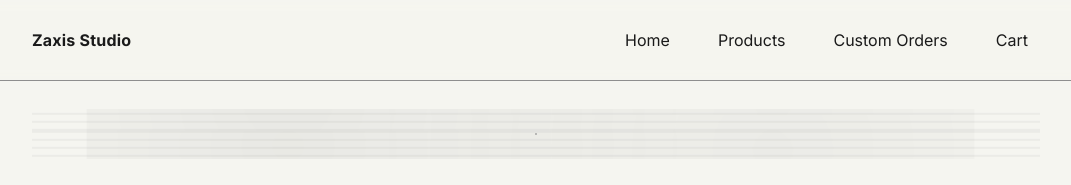
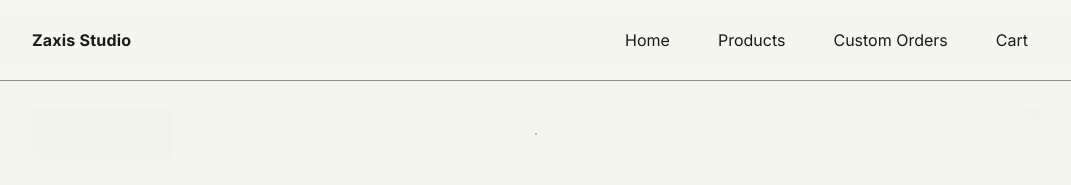
Before and after one commit to itsmk42/zaxisstudio, a Next.js app: page / in a window 1280 px wide. Shown: the top 185 px of the page, without its empty margins (104-1175 px from the left). Built offline with nearby package versions, Linux system fonts and the light colour scheme; no server answers; the database is empty.

Commit message:
feat(ui): refine product card typography and add subtle geometric animated background with performant CSS transforms

```diff
--- a/app/globals.css
+++ b/app/globals.css
@@ -70,7 +70,10 @@ html, body {
 .card-media img { width: 100%; height: auto; display: block; }
 .card-body { padding: 12px; }
 .card-title { margin: 0 0 8px; font-size: 18px; }
-.price { color: var(--muted); font-weight: 600; }
+.card-title { font-size: clamp(18px, 2.2vw, 22px); }
+.card-body p { font-size: 14px; line-height: 1.5; }
+.card-desc { font-size: 14px; line-height: 1.5; }
+.price { color: var(--muted); font-weight: 700; font-size: 16px; }
 .btn {
   appearance: none;
   border: 1px solid var(--border);
@@ -146,7 +149,64 @@ a:hover, a:focus, a:focus-visible { text-decoration: none; }
 
 /* Hero section */
 .hero { position: relative; margin: 12px 0 28px; }
-.hero-bg { position: absolute; inset: 0; background: radial-gradient(circle at 20% 30%, rgba(0,0,0,0.05), transparent 50%), radial-gradient(circle at 80% 70%, rgba(0,0,0,0.04), transparent 50%), repeating-linear-gradient(180deg, rgba(0,0,0,0.04) 0 2px, transparent 2px 8px); animation: bg-scan 10s linear infinite; }
+.hero-bg { position: absolute; inset: 0; background: transparent; contain: paint; }
+/* Dynamic geometric shapes — subtle and performant */
+.hero-bg::before,
+.hero-bg::after {
+  content: "";
+  position: absolute;
+  will-change: transform;
+  -webkit-transform: translate3d(0,0,0);
+  transform: translate3d(0,0,0);
+  backface-visibility: hidden;
+  opacity: 0.12; /* subtle */
+  pointer-events: none;
+}
+.hero-bg::before {
+  left: -8%;
+  top: -6%;
+  width: 220px;
+  height: 220px;
+  border-radius: 16px;
+  background: linear-gradient(135deg, rgba(26,26,26,0.12), rgba(26,26,26,0));
+  border: 1px solid rgba(142,142,142,0.25);
+  -webkit-animation: geom-sway 22s linear infinite;
+  animation: geom-sway 22s linear infinite;
+}
+.hero-bg::after {
+  right: -6%;
+  bottom: -8%;
+  width: 160px;
+  height: 160px;
+  border-radius: 50%;
+  background: radial-gradient(circle at 30% 30%, rgba(26,26,26,0.10), rgba(26,26,26,0));
+  border: 1px solid rgba(142,142,142,0.20);
+  -webkit-animation: geom-orbit 18s linear infinite;
+  animation: geom-orbit 18s linear infinite;
+}
+@-webkit-keyframes geom-sway {
+  0%   { -webkit-transform: translate3d(-10%, -10%, 0) rotate(0deg); }
+  50%  { -webkit-transform: translate3d(10%, 5%, 0) rotate(180deg); }
+  100% { -webkit-transform: translate3d(-10%, -10%, 0) rotate(360deg); }
+}
+@keyframes geom-sway {
+  0%   { transform: translate3d(-10%, -10%, 0) rotate(0deg); }
+  50%  { transform: translate3d(10%, 5%, 0) rotate(180deg); }
+  100% { transform: translate3d(-10%, -10%, 0) rotate(360deg); }
+}
+@-webkit-keyframes geom-orbit {
+  0%   { -webkit-transform: translate3d(0%, 0%, 0) rotate(0deg) scale(1); }
+  50%  { -webkit-transform: translate3d(-6%, 8%, 0) rotate(180deg) scale(1.02); }
+  100% { -webkit-transform: translate3d(0%, 0%, 0) rotate(360deg) scale(1); }
+}
+@keyframes geom-orbit {
+  0%   { transform: translate3d(0%, 0%, 0) rotate(0deg) scale(1); }
+  50%  { transform: translate3d(-6%, 8%, 0) rotate(180deg) scale(1.02); }
+  100% { transform: translate3d(0%, 0%, 0) rotate(360deg) scale(1); }
+}
+@media (prefers-reduced-motion: reduce) {
+  .hero-bg::before, .hero-bg::after { -webkit-animation: none; animation: none; }
+}
 .hero-content { position: relative; z-index: 1; display: grid; place-items: center; padding: 24px; }
 .hero-card { display: flex; flex-direction: column; gap: 20px; align-items: flex-start; border: 1px solid var(--border); border-radius: 16px; background: rgba(255,255,255,0.9); backdrop-filter: blur(4px); box-shadow: 0 20px 40px rgba(0,0,0,0.08); transition: transform .3s ease, box-shadow .3s ease; }
 .hero-card:hover { transform: translateY(-4px); box-shadow: 0 28px 60px rgba(0,0,0,0.12); }
```
